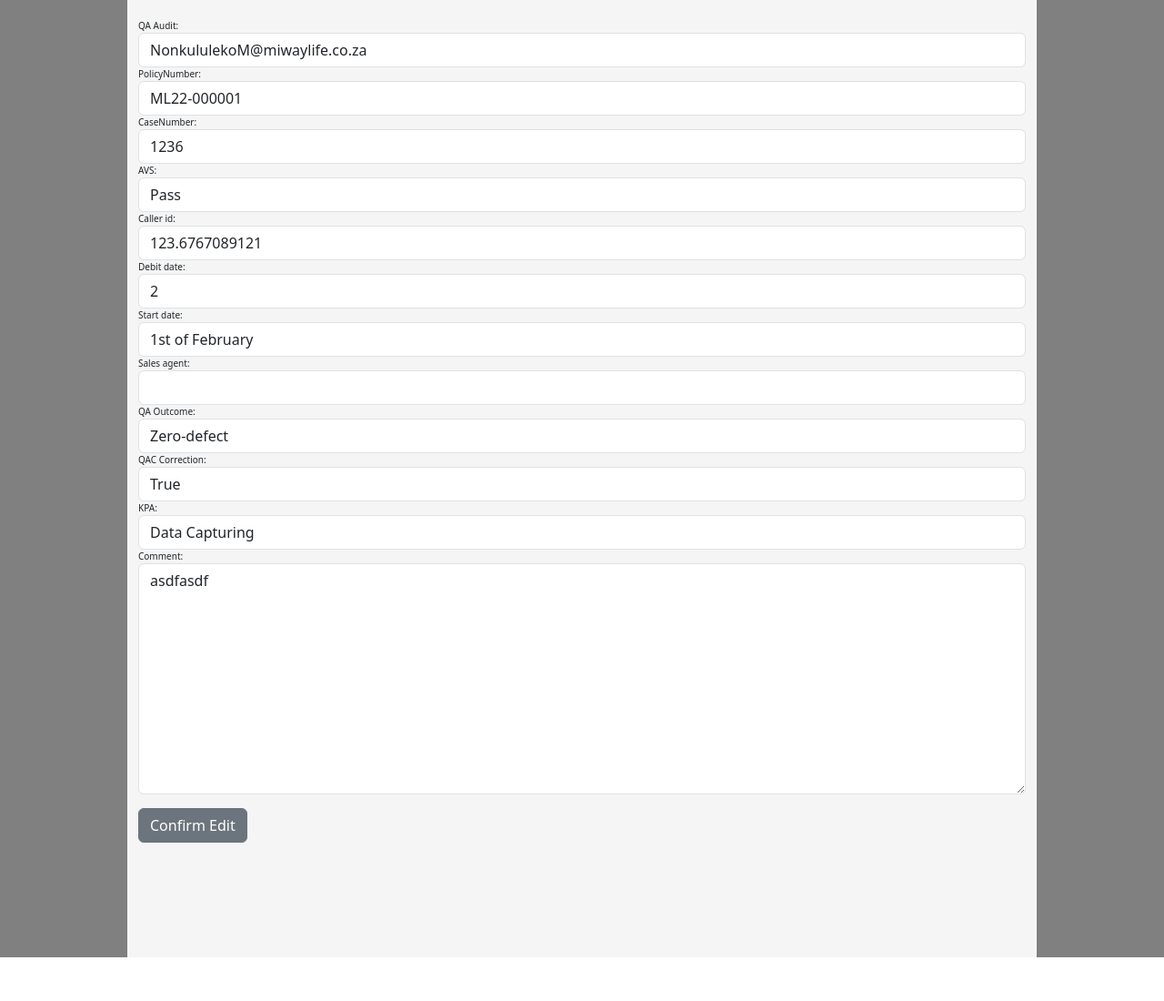
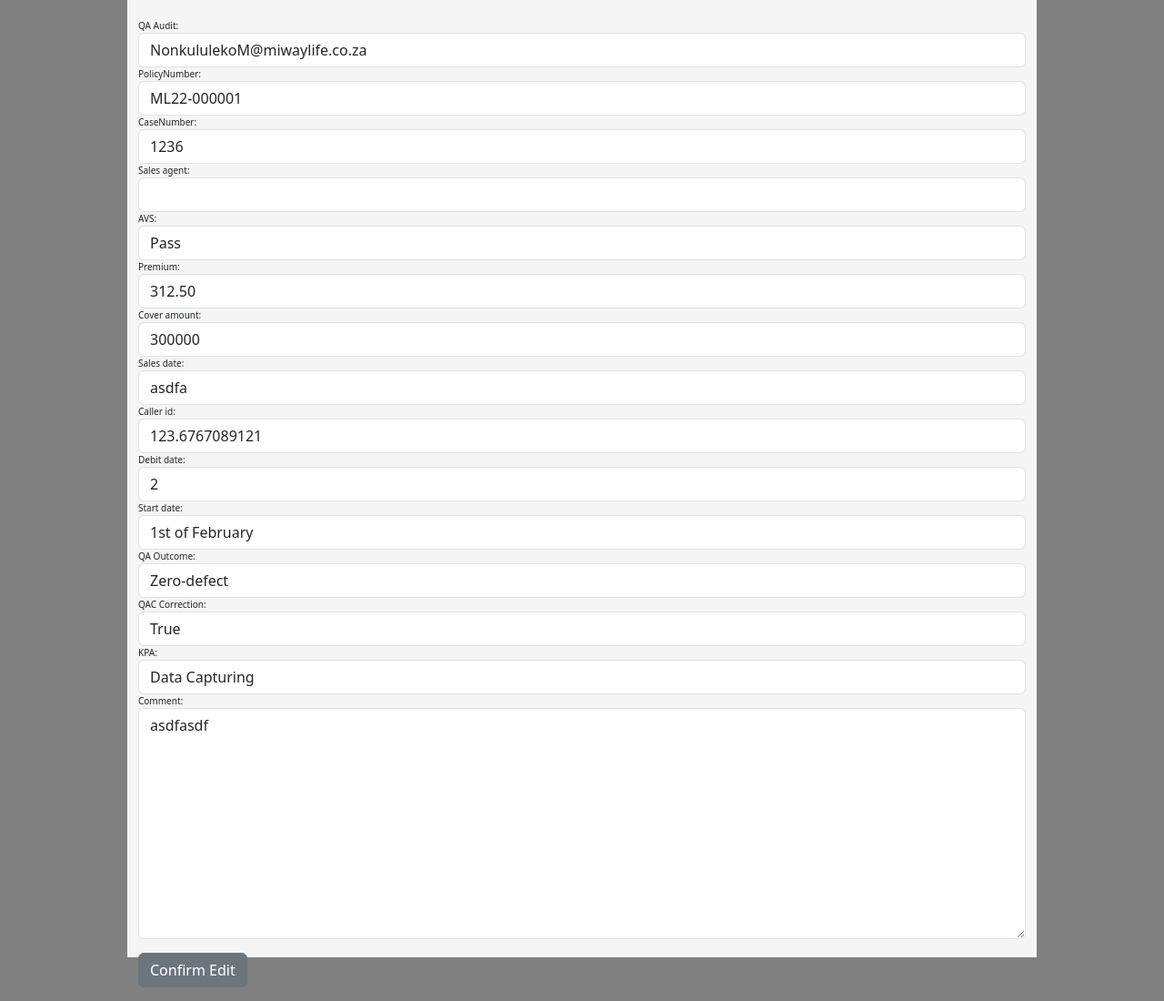
Before and after one commit to Sizwemtshali100/Southside_Official, a Django app: page /QA_Audit_Edit/1 in a window 1280 px wide. Shown: the part 148-1248 px from the top of the page at 91% size. Before the commit the page ends 1200 px from the top, so only its background shows below. Run offline with Django 4.2, Linux system fonts and the light colour scheme; a user stored in the database is signed in; data comes from the database, SQL or seed files in the repository; both versions use the stored data as it was after the commit.

Commit message:
Updated Model and some code

```diff
--- a/southsideapp/forms.py
+++ b/southsideapp/forms.py
@@ -7,17 +7,24 @@ from django.contrib.auth.models import User
 class QA_Forms(ModelForm):
     class Meta:
         model = QAAudit
-        fields = ['QA_Audit','PolicyNumber','CaseNumber','AVS','Caller_id','debit_date','start_date','Sales_agent','QA_Outcome','QAC_Correction','KPA','Comment']#
+        fields = ['QA_Audit','PolicyNumber','CaseNumber','Sales_agent','AVS',
+                  'Premium','Cover_amount','sales_date','Caller_id',
+                  'debit_date','start_date','QA_Outcome',
+                  'QAC_Correction','KPA','Comment']#
 
         widgets = {
-            'PolicyNumber':forms.TextInput(attrs={'class':'form-control'}),
+            'PolicyNumber':forms.TextInput(attrs={'class':'form-control',}),
             'QA_Audit':forms.Select(attrs={'class':'form-control'}),
             'AVS' : forms.Select(attrs={'class':'form-control'}),
+            'Sales_agent': forms.TextInput(attrs={'class':'form-control'}),
+            'Premium' : forms.TextInput(attrs={'class':'form-control'}),
+            'Cover_amount' : forms.TextInput(attrs={'class':'form-control'}),
+            'sales_date' : forms.TextInput(attrs={'class':'form-control'}),
+            'PolicyNumber' : forms.TextInput(attrs={'class':'form-control'}),
             'CaseNumber' : forms.TextInput(attrs={'class':'form-control'}),
             'Caller_id' : forms.TextInput(attrs={'class':'form-control'}),
             'debit_date': forms.Select(attrs={'class':'form-control'}),
             'start_date': forms.Select(attrs={'class':'form-control'}),
-            'Sales_agent' : forms.TextInput(attrs={'class':'form-control'}),
             'QA_Outcome' : forms.Select(attrs={'class':'form-control'}),
             'QAC_Correction' : forms.Select(attrs={'class':'form-control'}),
             'KPA' : forms.Select(attrs={'class':'form-control'}),
--- a/southsideapp/models.py
+++ b/southsideapp/models.py
@@ -23,6 +23,7 @@ KPA_Outcome = [
     ('Compliance','Compliance'),
     ('Data Capturing','Data Capturing'),
     ('TCF','TCF'),
+    ('Underwriting','Underwriting'),
 
 ]
 
@@ -79,18 +80,21 @@ date_of_start = [
 # Create your models here.
 class QAAudit(models.Model):
     AuditDate = models.DateTimeField(auto_now_add=True)
-    QA_Audit = models.ForeignKey(User, null=True, on_delete=models.CASCADE)
-    CaseNumber = models.IntegerField()
-    PolicyNumber = models.CharField(max_length=12)
-    AVS = models.CharField(choices=AVS_Outcome, max_length=5)
-    debit_date = models.CharField(choices=date_of_debit, max_length=20)
-    start_date = models.CharField(choices=date_of_start, max_length=20)
-    Caller_id = models.CharField(max_length=50)
-    QA_Outcome = models.CharField(choices=The_QA_Outcome, max_length=20)
-    QAC_Correction = models.CharField(choices=The_QAC_Correction, max_length=5)
-    KPA = models.CharField(choices=KPA_Outcome, max_length=50)
-    Comment = models.TextField(max_length=200)
-    Sales_agent = models.CharField(max_length=50)
+    QA_Audit = models.ForeignKey(User, null=False, on_delete=models.CASCADE)
+    CaseNumber = models.IntegerField(null=False, )
+    PolicyNumber = models.CharField(max_length=12,null=False ,)
+    AVS = models.CharField(choices=AVS_Outcome,null=False , max_length=5)
+    debit_date = models.CharField(choices=date_of_debit,null=False ,max_length=20)
+    start_date = models.CharField(choices=date_of_start,null=False ,max_length=20)
+    sales_date = models.CharField(max_length=30, null=False )
+    Caller_id = models.CharField(max_length=50, null=False )
+    Cover_amount = models.CharField(max_length=13, null=False )
+    Premium = models.CharField(max_length=10, null=False )
+    QA_Outcome = models.CharField(choices=The_QA_Outcome,null=False ,max_length=20)
+    QAC_Correction = models.CharField(choices=The_QAC_Correction, max_length=5, null=False ,)
+    KPA = models.CharField(choices=KPA_Outcome, max_length=50, null=False ,)
+    Comment = models.TextField(max_length=200, null=False ,)
+    Sales_agent = models.CharField(max_length=50, null=False ,)
 
 
     def __str__(self):
--- a/southsideapp/views.py
+++ b/southsideapp/views.py
@@ -7,9 +7,53 @@ from django.contrib import messages
 from django.contrib.auth import authenticate, login, logout
 from django.contrib.auth.decorators import login_required
 from . decorators import allowed_users, Manager_only ,unauthenticated_user
+import csv
+from django.http import HttpResponse
 
 # Create your views here.
+'''def Download_csv(request):
+    response = HttpResponse(content_type='text/csv')
+    response['content-disposition'] = 'attachment; filename=Outcome_QA.csv'
 
+    writer = csv.writer(response)
+    Downloading_all = QAAudit.objects.all()
+    writer.writerow(['AuditDate',
+                     'QA_Audit',
+                     'PolicyNumber',
+                     'CaseNumber',
+                    'AVS',
+                    'Caller_id',
+                    'Sales_agent',
+                    'Call_duration',
+                    'start_date',
+                    'Premium',
+                    'debit_date',
+                    'Cover_amount',
+                    'QA_Outcome',
+                    'QAC_Correction',
+                    'KPA',
+                    'Comment',
+                    ])
+    for download in Downloading_all:
+        writer.writerow([download.Date,
+                    download.QA_Agent,
+                    download.Policy_Number,
+                    download.Case_Number,
+                    download.AVS_Check,
+                    download.Caller_ID,
+                    download.Sales_Agent,
+                    download.Call_duration,
+                    download.Start_date,
+                    download.Premium,
+                    download.Debit_date,
+                    download.Cover_amount,
+                    download.QA_Correct,
+                    download.KPA,
+                    download.HIV_Required,
+                    download.Comment,
+                    ])
+    return response
+'''
 @login_required(login_url='LoginPage')
 @Manager_only
 def Home(request):
@@ -36,6 +80,7 @@ def QA_Audit_Edit(request, audit_id):
     if request.method == 'POST':
         if The_form_edit.is_valid():
             The_form_edit.save()
+            return redirect('Home')
     return render(request, 'QA_Audit_Edit.html',
                   {'The_Audits_edit':The_Audits_edit,
                    'The_form_edit':The_form_edit})
--- a/templates/QA_Audit_details.html
+++ b/templates/QA_Audit_details.html
@@ -15,7 +15,9 @@
 <center>
     <div class="card" style="width: 28rem;">
         <div class="card-header">
-            {{TheAuditsEdit.PolicyNumber}}<br>
+            <strong>
+                {{TheAuditsEdit.PolicyNumber}}<br>
+            </strong>
         </div>
         <ul class="list-group list-group-flush">
         <strong>Audit date:</strong><li class="list-group-item">{{TheAuditsEdit.AuditDate}}<br></li>
--- a/templates/TheUser.html
+++ b/templates/TheUser.html
@@ -40,7 +40,7 @@
         </td>
         <td>
             <a href="{% url 'QA_Audit_details' QA_Agent_Audits.id  %}">
-                {{QA_Agent_Audits}}<br>
+                {{QA_Agent_Audits.CaseNumber}}<br>
             </a>
         </td>
         <td>
```
Also changed, not shown: index.html (added, +68 -0 lines), db.sqlite3, southsideapp/migrations/0006_qaaudit_cover_amount_qaaudit_premium_and_more.py (added), southsideapp/migrations/0007_alter_qaaudit_avs_alter_qaaudit_caller_id_and_more.py (added), southsideapp/migrations/0008_remove_qaaudit_avs_remove_qaaudit_caller_id_and_more.py (added), southsideapp/migrations/0009_qaaudit_avs_qaaudit_caller_id_qaaudit_casenumber_and_more.py (added), southsideapp/migrations/0010_alter_qaaudit_avs_alter_qaaudit_caller_id_and_more.py (added), southsideapp/migrations/0011_alter_qaaudit_avs_alter_qaaudit_caller_id_and_more.py (added).
